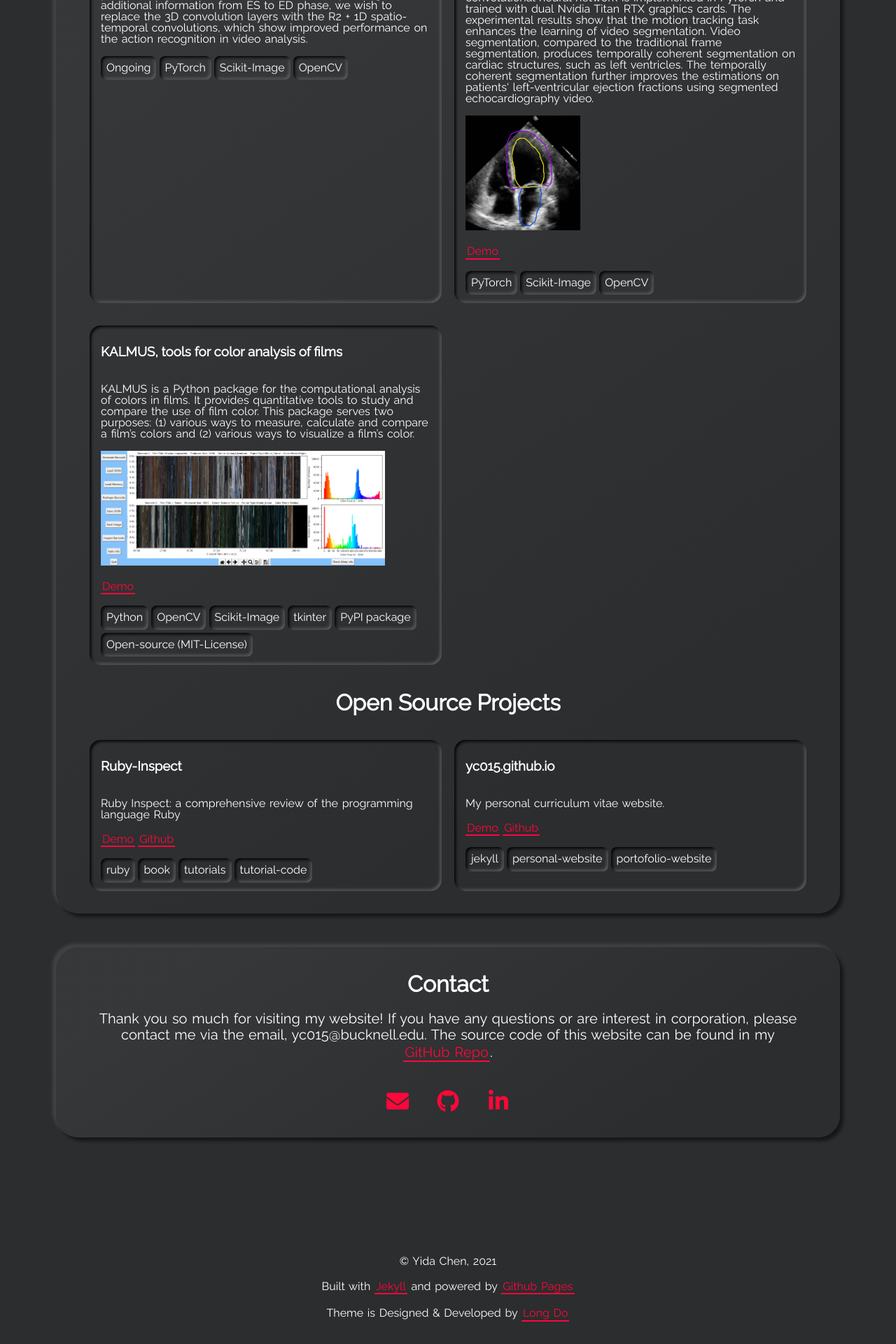
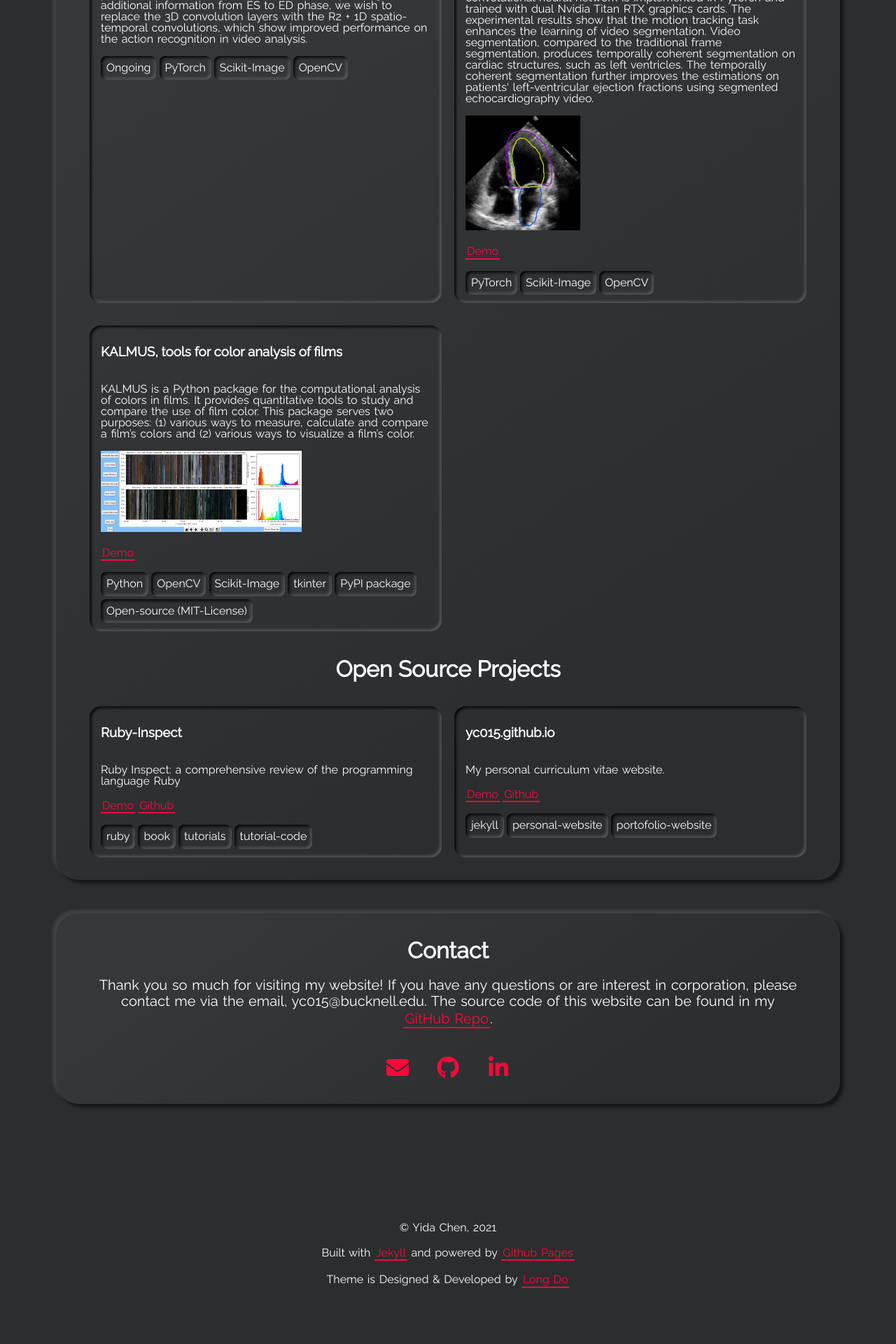
Before and after one commit to yc015/yc015.github.io, a Jekyll site: the page index.html, which Jekyll copies as it is, in a window 1280 px wide. Shown: the part 3347-5267 px from the top of the page at 70% size. Built offline with Jekyll 4.4.1, drawn with Linux system fonts in a browser that asks for light colours; after the commit the page ends 5219 px from its top, so only the background shows below that.

Commit message:
resize the kalmus interface

```diff
--- a/_data/projects.yml
+++ b/_data/projects.yml
@@ -30,7 +30,7 @@
     - tag: OpenCV
 
 - name: KALMUS, tools for color analysis of films
-  descr: "KALMUS is a Python package for the computational analysis of colors in films. It provides quantitative tools to study and compare the use of film color. This package serves two purposes: (1) various ways to measure, calculate and compare a film’s colors and (2) various ways to visualize a film’s color. <br> <br> <img src='assets/img/kalmus_gui.png' alt='kalmus_gui' height='164'>"
+  descr: "KALMUS is a Python package for the computational analysis of colors in films. It provides quantitative tools to study and compare the use of film color. This package serves two purposes: (1) various ways to measure, calculate and compare a film’s colors and (2) various ways to visualize a film’s color. <br> <br> <img src='assets/img/kalmus_gui.png' alt='kalmus_gui' height='116'>"
   demo: https://github.com/KALMUS-Color-Toolkit/KALMUS
   tags:
     - tag: Python
--- a/index.html
+++ b/index.html
@@ -488,7 +488,7 @@
         <div class="name-link-wrapper">
           <h3>KALMUS, tools for color analysis of films</h3>
         </div>
-        <p class="project-desc">KALMUS is a Python package for the computational analysis of colors in films. It provides quantitative tools to study and compare the use of film color. This package serves two purposes: (1) various ways to measure, calculate and compare a film’s colors and (2) various ways to visualize a film’s color. <br> <br> <img src='assets/img/kalmus_gui.png' alt='kalmus_gui' height='164'></p>
+        <p class="project-desc">KALMUS is a Python package for the computational analysis of colors in films. It provides quantitative tools to study and compare the use of film color. This package serves two purposes: (1) various ways to measure, calculate and compare a film’s colors and (2) various ways to visualize a film’s color. <br> <br> <img src='assets/img/kalmus_gui.png' alt='kalmus_gui' height='116'></p>
 
           <a class="highlight-link" href="https://github.com/KALMUS-Color-Toolkit/KALMUS" target="_blank" rel="noreferrer">
             Demo
```
